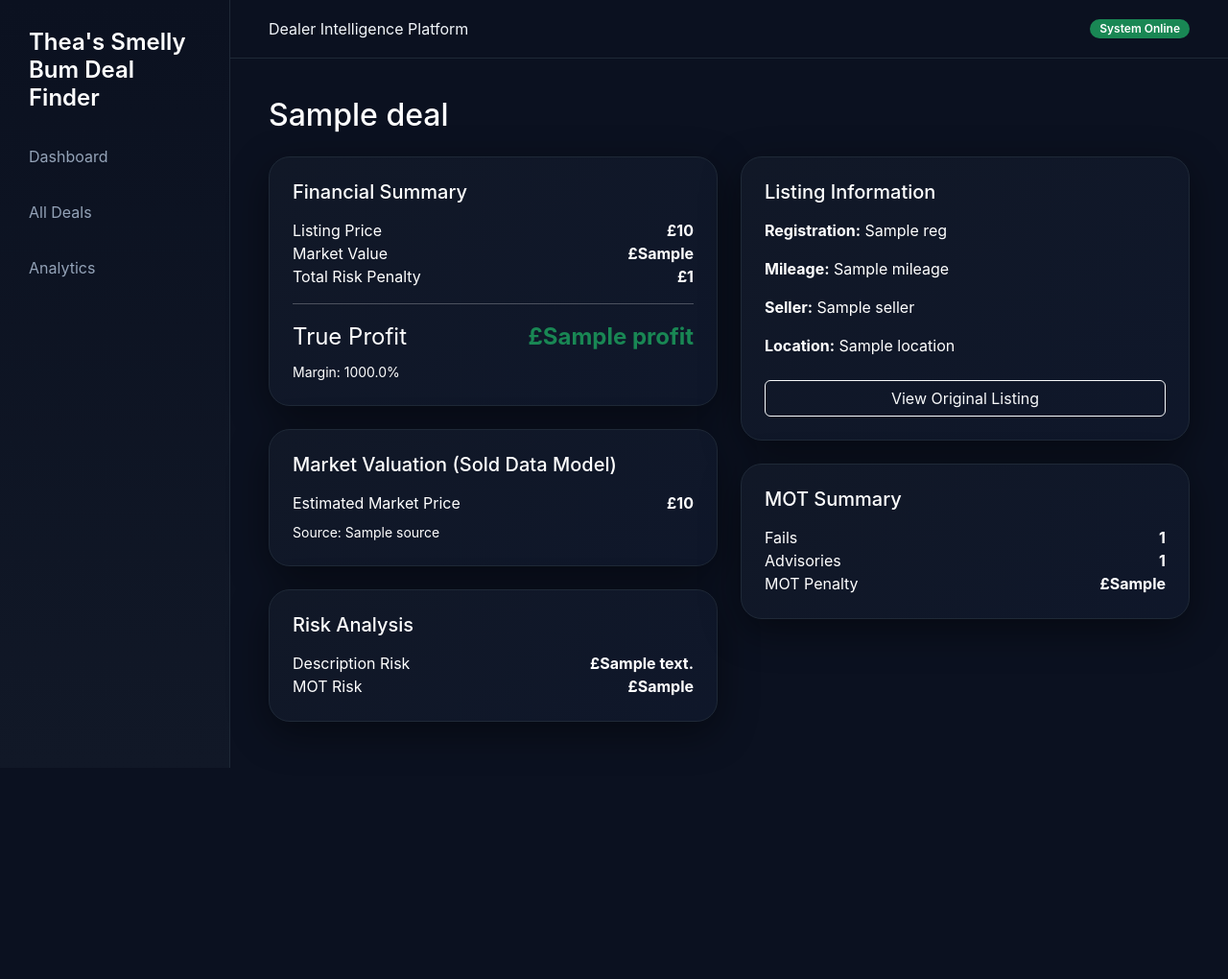
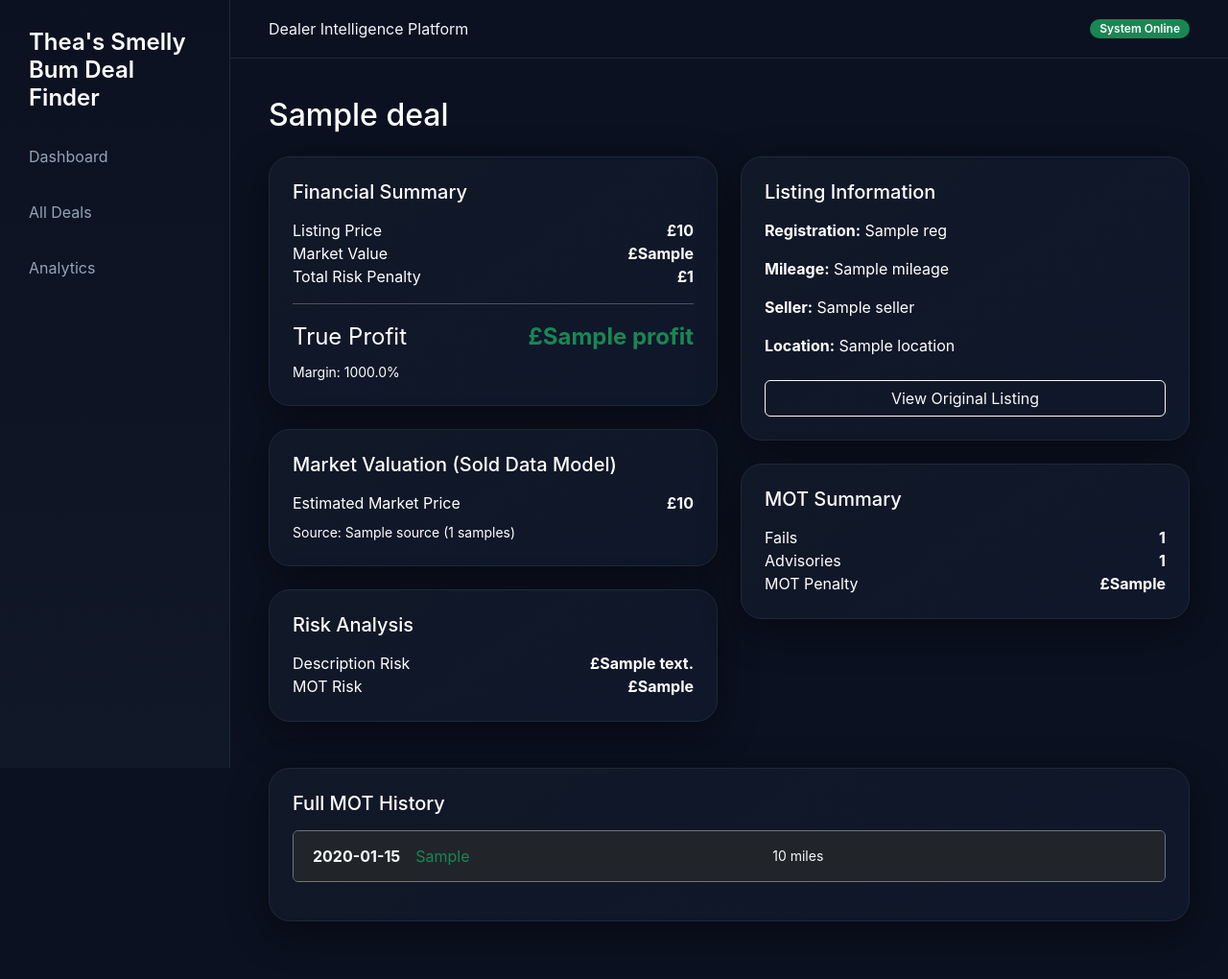
Before and after one commit to foley500/deal-finder-backend, a FastAPI app: template app/templates/deal_detail.html in a window 1280 px wide. Shown: the whole page at 96% size. Before the commit the page ends 800 px from the top, so only its background shows below. Run offline with FastAPI, Linux system fonts and the light colour scheme; the template is opened without the code that fills it: most values are stand-ins (such as "Sample title", 1, 10 or a date in 2020).

Commit message:
Restore full deal detail with MOT history accordion

```diff
--- a/app/templates/deal_detail.html
+++ b/app/templates/deal_detail.html
@@ -5,6 +5,7 @@
 
 <div class="row g-4">
 
+    <!-- LEFT COLUMN -->
     <div class="col-lg-6">
 
         <!-- FINANCIAL SUMMARY -->
@@ -13,17 +14,17 @@
 
             <div class="d-flex justify-content-between">
                 <span>Listing Price</span>
-                <strong>£{{ report.financials.get("listing_price", 0) }}</strong>
+                <strong>£{{ report.financials.listing_price }}</strong>
             </div>
 
             <div class="d-flex justify-content-between">
                 <span>Market Value</span>
-                <strong>£{{ report.financials.get("market_value", 0) }}</strong>
+                <strong>£{{ report.financials.market_value }}</strong>
             </div>
 
             <div class="d-flex justify-content-between">
                 <span>Total Risk Penalty</span>
-                <strong>£{{ report.risk_breakdown.get("total_risk_penalty", 0) }}</strong>
+                <strong>£{{ report.risk_breakdown.total_risk_penalty }}</strong>
             </div>
 
             <hr>
@@ -31,67 +32,73 @@
             <div class="d-flex justify-content-between fs-4">
                 <span>True Profit</span>
                 <strong class="text-success">
-                    £{{ report.financials.get("profit", 0) }}
+                    £{{ report.financials.profit }}
                 </strong>
             </div>
 
-            {% set mv = report.financials.get("market_value", 0) %}
-            {% set profit = report.financials.get("profit", 0) %}
-            {% set margin = (profit / mv * 100) if mv else 0 %}
+            {% set margin = (report.financials.profit / report.financials.market_value * 100)
+                if report.financials.market_value else 0 %}
 
-            <div class="mt-2 small">
+            <div class="small mt-2">
                 Margin: {{ "%.1f"|format(margin) }}%
             </div>
         </div>
 
-        <!-- MARKET MODEL -->
+
+        <!-- SOLD MARKET MODEL -->
         <div class="card p-4 mb-4">
             <h5 class="mb-3">Market Valuation (Sold Data Model)</h5>
 
-            {% if report.market_model.get("market_price") %}
+            {% if report.market_model.market_price %}
                 <div class="d-flex justify-content-between">
                     <span>Estimated Market Price</span>
-                    <strong>£{{ report.market_model.get("market_price") }}</strong>
+                    <strong>£{{ report.market_model.market_price }}</strong>
                 </div>
 
                 <div class="small text-secondary mt-2">
-                    Source: {{ report.market_model.get("source") }}
+                    Source: {{ report.market_model.source }}
+                    {% if report.market_model.sample_size %}
+                        ({{ report.market_model.sample_size }} samples)
+                    {% endif %}
                 </div>
             {% else %}
                 <p>No sold data available</p>
             {% endif %}
         </div>
 
-        <!-- RISK -->
+
+        <!-- RISK BREAKDOWN -->
         <div class="card p-4 mb-4">
             <h5 class="mb-3">Risk Analysis</h5>
 
             <div class="d-flex justify-content-between">
                 <span>Description Risk</span>
-                <strong>£{{ report.risk_breakdown.get("description_penalty", 0) }}</strong>
+                <strong>£{{ report.risk_breakdown.description_penalty }}</strong>
             </div>
 
             <div class="d-flex justify-content-between">
                 <span>MOT Risk</span>
-                <strong>£{{ report.risk_breakdown.get("mot_penalty", 0) }}</strong>
+                <strong>£{{ report.risk_breakdown.mot_penalty }}</strong>
             </div>
         </div>
 
     </div>
 
+
+    <!-- RIGHT COLUMN -->
     <div class="col-lg-6">
 
-        <!-- LISTING -->
+        <!-- LISTING INFO -->
         <div class="card p-4 mb-4">
             <h5 class="mb-3">Listing Information</h5>
 
             <p><strong>Registration:</strong> {{ deal.reg or "Not detected" }}</p>
             <p><strong>Mileage:</strong> {{ deal.mileage or "Not provided" }}</p>
-            <p><strong>Seller:</strong> {{ report.get("seller", "Unknown") }}</p>
-            <p><strong>Location:</strong> {{ report.get("location", "Unknown") }}</p>
+            <p><strong>Seller:</strong> {{ report.seller or "Unknown" }}</p>
+            <p><strong>Location:</strong> {{ report.location or "Unknown" }}</p>
 
-            {% if report.get("listing_url") %}
-                <a href="{{ report.get('listing_url') }}"
+            {% if report.listing_url %}
+                <a href="{{ report.listing_url }}"
                    target="_blank"
                    class="btn btn-outline-light mt-2">
                     View Original Listing
@@ -99,27 +106,107 @@
             {% endif %}
         </div>
 
+
         <!-- MOT SUMMARY -->
         <div class="card p-4 mb-4">
             <h5 class="mb-3">MOT Summary</h5>
 
             <div class="d-flex justify-content-between">
                 <span>Fails</span>
-                <strong>{{ report.mot_summary.get("fail_count", 0) }}</strong>
+                <strong>{{ report.mot_summary.fail_count }}</strong>
             </div>
 
             <div class="d-flex justify-content-between">
                 <span>Advisories</span>
-                <strong>{{ report.mot_summary.get("advisory_count", 0) }}</strong>
+                <strong>{{ report.mot_summary.advisory_count }}</strong>
             </div>
 
             <div class="d-flex justify-content-between">
                 <span>MOT Penalty</span>
-                <strong>£{{ report.mot_summary.get("mot_penalty", 0) }}</strong>
+                <strong>£{{ report.mot_summary.mot_penalty }}</strong>
             </div>
         </div>
 
     </div>
 </div>
 
+
+<!-- FULL MOT HISTORY -->
+<div class="card p-4 mt-4">
+    <h5 class="mb-3">Full MOT History</h5>
+
+    {% if report.mot_full_data %}
+        <div class="accordion" id="motAccordion">
+
+            {% for mot in report.mot_full_data %}
+                {% set test_date = mot.completedDate[:10] if mot.completedDate else "Unknown Date" %}
+                {% set result = mot.testResult %}
+                {% set defects = mot.defects if mot.defects else [] %}
+
+                <div class="accordion-item bg-dark text-light border-secondary mb-3">
+
+                    <h2 class="accordion-header">
+                        <button class="accordion-button collapsed bg-dark text-light"
+                                type="button"
+                                data-bs-toggle="collapse"
+                                data-bs-target="#collapse{{ loop.index }}">
+
+                            <strong>{{ test_date }}</strong>
+
+                            <span class="ms-3 {% if result == 'FAILED' %}text-danger{% else %}text-success{% endif %}">
+                                {{ result }}
+                            </span>
+
+                            <span class="ms-auto small">
+                                {{ mot.odometerValue }} miles
+                            </span>
+                        </button>
+                    </h2>
+
+                    <div id="collapse{{ loop.index }}"
+                         class="accordion-collapse collapse"
+                         data-bs-parent="#motAccordion">
+
+                        <div class="accordion-body">
+
+                            <p><strong>Expiry Date:</strong> {{ mot.expiryDate or "N/A" }}</p>
+
+                            {% if defects|length > 0 %}
+                                <hr>
+                                <h6>Tester Notes</h6>
+
+                                {% for defect in defects %}
+                                    <div class="mb-3 p-3 rounded"
+                                         style="background:#0f172a;
+                                         border-left:5px solid
+                                         {% if defect.type == 'FAIL' %}
+                                             #ef4444
+                                         {% elif defect.type == 'ADVISORY' %}
+                                             #f59e0b
+                                         {% else %}
+                                             #64748b
+                                         {% endif %};">
+
+                                        <strong>{{ defect.type }}</strong><br>
+                                        {{ defect.text }}
+                                    </div>
+                                {% endfor %}
+                            {% else %}
+                                <div class="text-success">
+                                    No advisories or defects recorded.
+                                </div>
+                            {% endif %}
+
+                        </div>
+                    </div>
+
+                </div>
+            {% endfor %}
+
+        </div>
+    {% else %}
+        <p>No MOT history available</p>
+    {% endif %}
+</div>
+
 {% endblock %}
```
